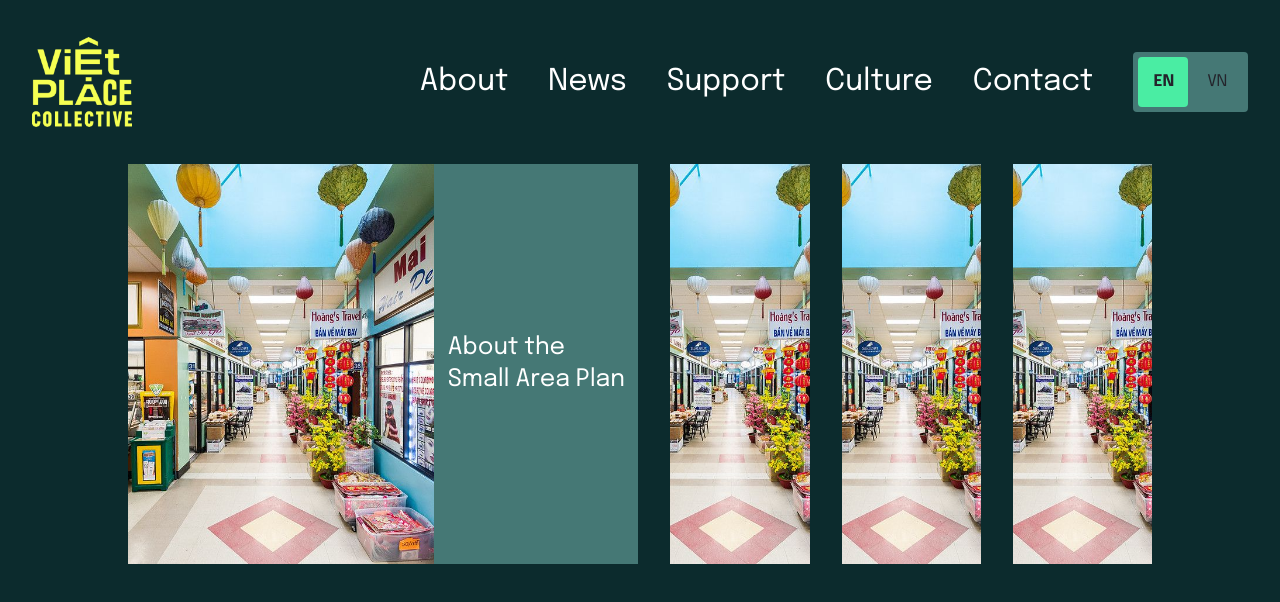
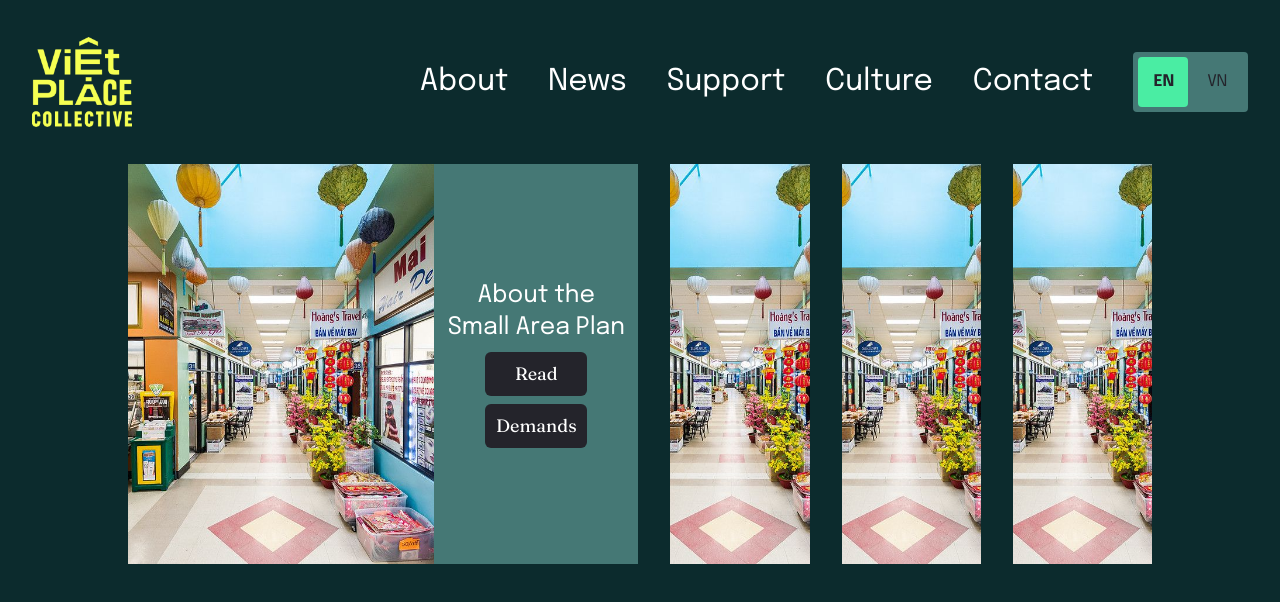
Before and after one commit to Ayzel0/viet-place-collective, a Next.js app: page / in a window 1280 px wide. Shown: the top 602 px of the page. Built offline with nearby package versions, Linux system fonts and the light colour scheme; no server answers.

Commit message:
add more translations

```diff
--- a/src/app/ImageCarousel.tsx
+++ b/src/app/ImageCarousel.tsx
@@ -2,8 +2,11 @@
 
 import Image from "next/image";
 import { useState } from "react";
+import { fraunces } from "./Fonts";
+import { useLanguage } from "./LanguageProvider";
 
 const ImageCarousel = () => {
+  const { language, setLanguage } = useLanguage();
   const [expandedImageIndex, setExpandedImageIndex] = useState(0);
 
   return (
@@ -21,7 +24,17 @@ const ImageCarousel = () => {
           />
         </div>
         <div className={`transition-[width] flex flex-col items-center justify-center bg-medium-jade overflow-x-hidden ${expandedImageIndex === 0 ? 'w-[40%]' : 'w-0'}`}>
-          <h2 className='text-white px-2 text-nowrap text-2xl'>About the <br></br>Small Area Plan</h2>
+          {language === 'english' ?
+            <h2 className='text-white px-2 text-nowrap text-2xl text-center'>About the<br></br>Small Area Plan</h2>
+            :
+            <h2 className='text-white px-2 text-nowrap text-2xl text-center'>Về kế hoạch<br></br>diện tích nhỏ</h2>
+          }
+          <button className='bg-charcoal rounded-md mt-2 w-[50%]'>
+            <h3 className={`text-white py-2 text-lg ${fraunces.className}`}>{language === 'english' ? 'Read' : 'Đọc'}</h3>
+          </button>
+          <button className='bg-charcoal rounded-md mt-2 w-[50%]'>
+            <h3 className={`text-white py-2 text-lg ${fraunces.className}`}>{language === 'english' ? 'Demands' : 'Yêu cầu'}</h3>
+          </button>
         </div>
       </div>
       <div
--- /dev/null
+++ b/src/app/fonts.tsx
@@ -0,0 +1,11 @@
+import { Epilogue, Fraunces } from 'next/font/google';
+
+export const epilogue = Epilogue({
+    subsets: ['latin', 'vietnamese'],
+    display: 'swap'
+});
+
+export const fraunces = Fraunces({
+    subsets: ['latin', 'vietnamese'],
+    display: 'swap'
+});
--- a/src/app/layout.tsx
+++ b/src/app/layout.tsx
@@ -1,10 +1,8 @@
 import "./globals.css";
 import { LanguageProvider } from "./LanguageProvider";
 import Navbar from "./Navbar";
-import { Epilogue } from 'next/font/google';
 import { cookies } from "next/headers";
-
-const epilogue = Epilogue({ subsets: ['latin', 'vietnamese'] });
+import { epilogue } from "./Fonts";
 
 export default function RootLayout({
   children,
```
